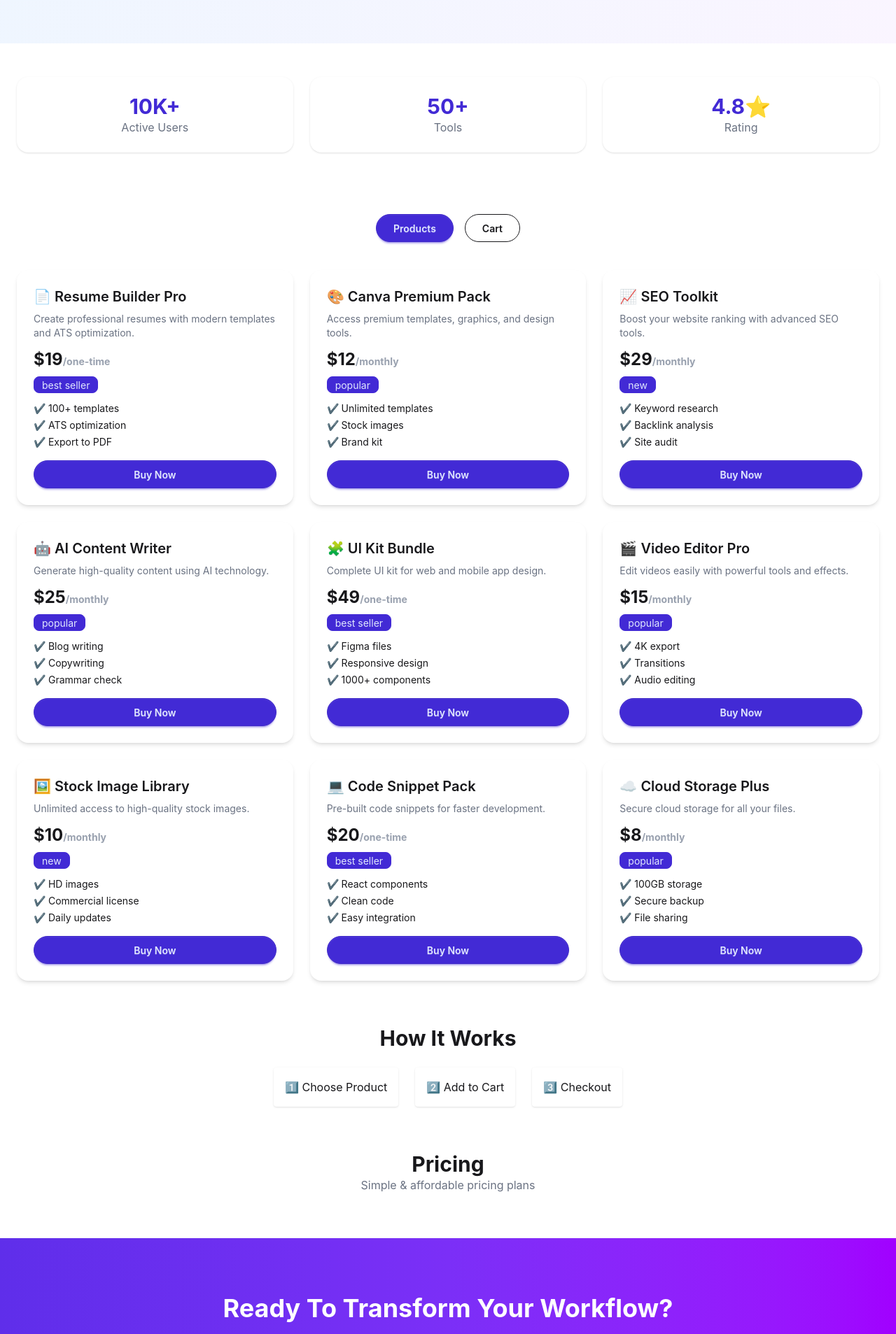
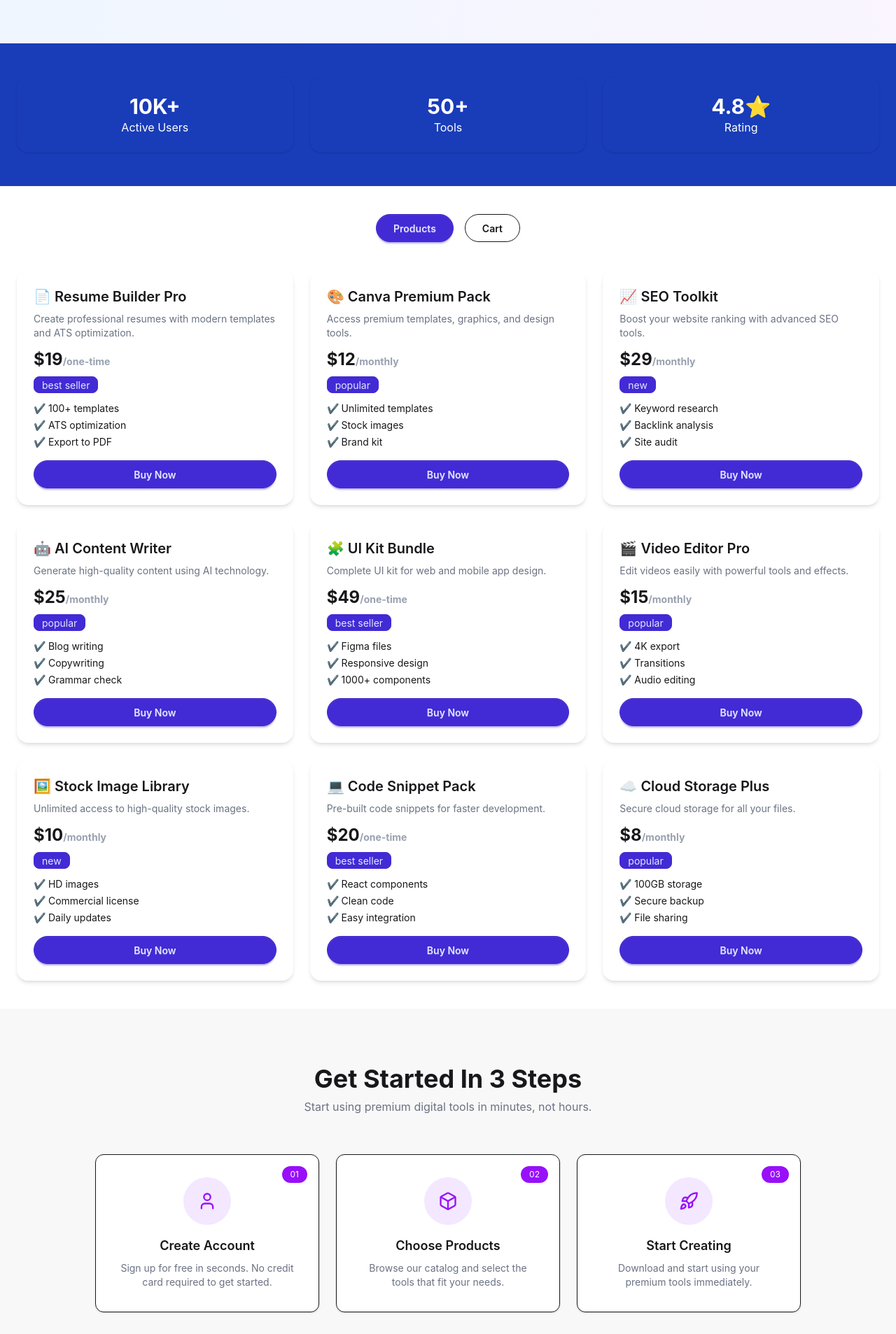
Before and after one commit to RuhulAminShuvo22/DigiTools-Platform, a React (Vite) app: page / in a window 1280 px wide. Shown: the part 833-2740 px from the top of the page at 70% size. Built offline with nearby package versions, Linux system fonts and the light colour scheme.

Commit message:
update on stars section

```diff
--- a/package.json
+++ b/package.json
@@ -11,6 +11,7 @@
   },
   "dependencies": {
     "@tailwindcss/vite": "^4.2.2",
+    "lucide-react": "^1.7.0",
     "react": "^19.2.4",
     "react-dom": "^19.2.4",
     "react-icons": "^5.6.0",
--- a/src/components/Pricing.jsx
+++ b/src/components/Pricing.jsx
@@ -1,12 +1,115 @@
-import React from 'react';
+import React from "react";
 
 const Pricing = () => {
   return (
-    <div className="text-center my-16">
-      <h2 className="text-3xl font-bold">Pricing</h2>
-      <p className="text-gray-500">
-        Simple & affordable pricing plans
-      </p>
+    <div className="py-16 bg-base-200">
+      {/* Title */}
+      <div className="text-center mb-12">
+        <h2 className="text-4xl font-bold">Simple, Transparent Pricing</h2>
+        <p className="text-gray-500 mt-2">
+          Choose the plan that fits your needs. Upgrade or downgrade anytime.
+        </p>
+      </div>
+
+      {/* Cards */}
+      <div className="flex flex-col md:flex-row justify-center items-center gap-6 px-4">
+
+        {/* Starter */}
+        <div className="group card w-80 bg-base-100 shadow-md border transition-all duration-300 hover:bg-gradient-to-r hover:from-purple-600 hover:to-indigo-600 hover:text-white hover:scale-105 hover:shadow-2xl">
+
+          <div className="card-body text-left">
+            <h3 className="text-xl font-semibold">Starter</h3>
+            <p className="text-sm text-gray-500 group-hover:text-white">
+              Perfect for getting started
+            </p>
+
+            <h2 className="text-3xl font-bold mt-4">
+              $0 <span className="text-sm font-normal">/Month</span>
+            </h2>
+
+            <ul className="mt-4 space-y-2 text-sm">
+              <li>✔ Access to 10 free tools</li>
+              <li>✔ Basic templates</li>
+              <li>✔ Community support</li>
+              <li>✔ 1 project per month</li>
+            </ul>
+
+            <div className="card-actions mt-6">
+              <button className="btn w-full bg-gradient-to-r from-purple-500 to-indigo-500 text-white border-none transition-all duration-300
+              group-hover:!bg-white group-hover:!text-purple-600
+              hover:!text-white">
+                Get Started Free
+              </button>
+            </div>
+          </div>
+        </div>
+
+        {/* Pro */}
+        <div className="group card w-80 text-white shadow-xl border bg-gradient-to-r from-purple-600 to-indigo-600 relative transition-all duration-300 hover:scale-105 hover:shadow-2xl">
+
+          {/* Badge */}
+          <div className="absolute top-3 left-1/2 -translate-x-1/2">
+            <span className="badge badge-warning">Most Popular</span>
+          </div>
+
+          <div className="card-body text-left">
+            <h3 className="text-xl font-semibold">Pro</h3>
+            <p className="text-sm opacity-80">Best for professionals</p>
+
+            <h2 className="text-3xl font-bold mt-4">
+              $29 <span className="text-sm font-normal">/Month</span>
+            </h2>
+
+            <ul className="mt-4 space-y-2 text-sm">
+              <li>✔ Access to all premium tools</li>
+              <li>✔ Unlimited templates</li>
+              <li>✔ Priority support</li>
+              <li>✔ Unlimited projects</li>
+              <li>✔ Cloud sync</li>
+              <li>✔ Advanced analytics</li>
+            </ul>
+
+            <div className="card-actions mt-6">
+              <button className="btn w-full bg-white text-purple-600 border-none hover:bg-white hover:text-purple-600">
+                Start Pro Trial
+              </button>
+            </div>
+          </div>
+        </div>
+
+        {/* Enterprise */}
+        <div className="group card w-80 bg-base-100 shadow-md border transition-all duration-300 hover:bg-gradient-to-r hover:from-purple-600 hover:to-indigo-600 hover:text-white hover:scale-105 hover:shadow-2xl">
+
+          <div className="card-body text-left">
+            <h3 className="text-xl font-semibold">Enterprise</h3>
+            <p className="text-sm text-gray-500 group-hover:text-white">
+              For teams and businesses
+            </p>
+
+            <h2 className="text-3xl font-bold mt-4">
+              $99 <span className="text-sm font-normal">/Month</span>
+            </h2>
+
+            <ul className="mt-4 space-y-2 text-sm">
+              <li>✔ Everything in Pro</li>
+              <li>✔ Team collaboration</li>
+              <li>✔ Custom integrations</li>
+              <li>✔ Dedicated support</li>
+              <li>✔ SLA guarantee</li>
+              <li>✔ Custom branding</li>
+            </ul>
+
+            <div className="card-actions mt-6">
+              <button className="btn w-full bg-gradient-to-r from-purple-500 to-indigo-500 text-white border-none transition-all duration-300
+              group-hover:!bg-white group-hover:!text-purple-600
+              hover:!text-white">
+                Contact Sales
+              </button>
+            </div>
+          </div>
+        </div>
+
+      </div>
     </div>
   );
 };
--- a/src/components/Stats.jsx
+++ b/src/components/Stats.jsx
@@ -2,21 +2,21 @@
 
 const Stats = () => {
   return (
-    <div className="max-w-7xl mx-auto py-12 px-6 grid md:grid-cols-3 gap-6">
+    <div className="max-w-7xl mx-auto py-12 px-6 grid md:grid-cols-3 gap-6 bg-blue-800">
 
-      <div className="bg-white p-6 rounded-2xl shadow text-center">
-        <h2 className="text-3xl font-bold text-primary">10K+</h2>
-        <p className="text-gray-500">Active Users</p>
+      <div className="bg-blue-800 p-6 rounded-2xl shadow text-center">
+        <h2 className="text-3xl font-bold text-white">10K+</h2>
+        <p className="text-white">Active Users</p>
       </div>
 
-      <div className="bg-white p-6 rounded-2xl shadow text-center">
-        <h2 className="text-3xl font-bold text-primary">50+</h2>
-        <p className="text-gray-500">Tools</p>
+      <div className="bg-blue-800 p-6 rounded-2xl shadow text-center">
+        <h2 className="text-3xl font-bold text-white">50+</h2>
+        <p className="text-white">Tools</p>
       </div>
 
-      <div className="bg-white p-6 rounded-2xl shadow text-center">
-        <h2 className="text-3xl font-bold text-primary">4.8⭐</h2>
-        <p className="text-gray-500">Rating</p>
+      <div className="bg-blue-800 p-6 rounded-2xl shadow text-center">
+        <h2 className="text-3xl font-bold text-white">4.8⭐</h2>
+        <p className="text-white">Rating</p>
       </div>
 
     </div>
--- a/src/components/Steps.jsx
+++ b/src/components/Steps.jsx
@@ -1,14 +1,80 @@
-import React from 'react';
+import React from "react";
+import { User, Box, Rocket } from "lucide-react";
 
 const Steps = () => {
   return (
-    <div className="text-center my-16">
-      <h2 className="text-3xl font-bold mb-6">How It Works</h2>
+    <div className="py-20 bg-base-200">
 
-      <div className="flex flex-col md:flex-row justify-center gap-6">
-        <div className="p-4 shadow rounded">1️⃣ Choose Product</div>
-        <div className="p-4 shadow rounded">2️⃣ Add to Cart</div>
-        <div className="p-4 shadow rounded">3️⃣ Checkout</div>
+      {/* Title */}
+      <div className="text-center mb-14">
+        <h2 className="text-4xl font-bold">Get Started In 3 Steps</h2>
+        <p className="text-gray-500 mt-2">
+          Start using premium digital tools in minutes, not hours.
+        </p>
+      </div>
+
+      {/* Cards */}
+      <div className="flex flex-col md:flex-row justify-center items-center gap-6 px-4">
+
+        {/* Step 1 */}
+        <div className="relative w-80 bg-base-100 border rounded-xl p-8 text-center shadow-sm hover:shadow-lg transition duration-300">
+
+          {/* Number badge */}
+          <div className="absolute top-4 right-4 bg-purple-600 text-white text-xs px-3 py-1 rounded-full">
+            01
+          </div>
+
+          {/* Icon */}
+          <div className="flex justify-center mb-4">
+            <div className="bg-purple-100 p-5 rounded-full">
+              <User className="text-purple-600" size={28} />
+            </div>
+          </div>
+
+          <h3 className="text-lg font-semibold">Create Account</h3>
+          <p className="text-gray-500 text-sm mt-2">
+            Sign up for free in seconds. No credit card required to get started.
+          </p>
+        </div>
+
+        {/* Step 2 */}
+        <div className="relative w-80 bg-base-100 border rounded-xl p-8 text-center shadow-sm hover:shadow-lg transition duration-300">
+
+          <div className="absolute top-4 right-4 bg-purple-600 text-white text-xs px-3 py-1 rounded-full">
+            02
+          </div>
+
+          <div className="flex justify-center mb-4">
+            <div className="bg-purple-100 p-5 rounded-full">
+              <Box className="text-purple-600" size={28} />
+            </div>
+          </div>
+
+          <h3 className="text-lg font-semibold">Choose Products</h3>
+          <p className="text-gray-500 text-sm mt-2">
+            Browse our catalog and select the tools that fit your needs.
+          </p>
+        </div>
+
+        {/* Step 3 */}
+        <div className="relative w-80 bg-base-100 border rounded-xl p-8 text-center shadow-sm hover:shadow-lg transition duration-300">
+
+          <div className="absolute top-4 right-4 bg-purple-600 text-white text-xs px-3 py-1 rounded-full">
+            03
+          </div>
+
+          <div className="flex justify-center mb-4">
+            <div className="bg-purple-100 p-5 rounded-full">
+              <Rocket className="text-purple-600" size={28} />
+            </div>
+          </div>
+
+          <h3 className="text-lg font-semibold">Start Creating</h3>
+          <p className="text-gray-500 text-sm mt-2">
+            Download and start using your premium tools immediately.
+          </p>
+        </div>
+
       </div>
     </div>
   );
```
Also changed, not shown: 1 other file (tests, documents, lock files or other folders).
